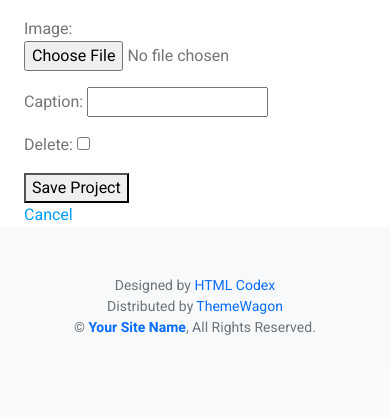
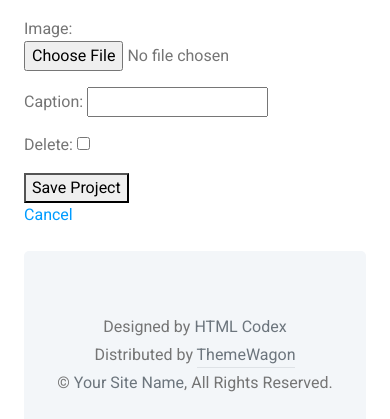
Before and after one commit to StanSorochynskyi/alexTScon_app, a Django app: page /projects/project/new/ in a window 390 px wide. Shown: the part 817-1236 px from the top of the page. Before the commit the page ends 1152 px from the top, so only its background shows below. Run offline with Django 3.2, Linux system fonts and the light colour scheme; data that the repository does not hold is empty; some libraries are stand-ins or nearby versions.

Commit message:
moving project into production

```diff
--- a/templates/gallery/footer.html
+++ b/templates/gallery/footer.html
@@ -1,66 +1,71 @@
 {% load static %}
 
-<link href="https://cdn.jsdelivr.net/npm/bootstrap-icons@1.10.5/font/bootstrap-icons.css" rel="stylesheet">
+<!-- Footer Start -->
+<!-- Footer Start -->
+<div class="container-fluid pt-4 px-4">
+    <div class="bg-light rounded-top p-4">
+        <div class="row">
+            <!-- CONTACT LINKS -->
+            <div id="links" class="col-12 col-sm-6 text-center text-sm-start mb-4 mb-sm-0">
+                <ul class="list-unstyled">
+                    {% for contact in contacts %}
+                        {% if contact.link %}
+                            <li>
+                                <a href="{{ contact.link }}" target="_blank" class="contact-link d-flex align-items-center gap-2">
+                                    <i class="bi bi-{{ contact.icon }}"></i>
+                                    {{ contact.title }}
+                                </a>
+                            </li>
+                        {% endif %}
+                    {% endfor %}
+                </ul>
+            </div>
 
+            <!-- CREDITS -->
+            <div class="col-12 col-sm-6 text-center text-sm-end">
+                <div class="footer-credit">
+                    <p class="mb-1">
+                        Designed by <a href="https://htmlcodex.com" target="_blank" class="text-decoration-none">HTML Codex</a>
+                    </p>
+                    <p class="mb-1">
+                        Distributed by <a href="https://themewagon.com" target="_blank" class="text-decoration-none border-bottom">ThemeWagon</a>
+                    </p>
+                    <p class="mb-0">
+                        &copy; <a href="#" class="text-decoration-none">Your Site Name</a>, All Rights Reserved.
+                    </p>
+                </div>
+            </div>
+        </div>
+    </div>
+</div>
+<!-- Footer End -->
+
+<!-- Additional Styles -->
 <style>
-    .footer-container {
-        background-color: #f8f9fa; /* Light background for simplicity */
-        padding: 2rem 0;
-    }
-    .footer-links {
-        display: flex;
-        flex-direction: column;
-        align-items: center;
-        gap: 1rem;
-    }
     .contact-link {
         color: #0d6efd;
         font-weight: 600;
         text-decoration: none;
-        transition: all 0.3s ease;
-        display: flex;
-        align-items: center;
-        gap: 0.5rem;
+        transition: color 0.3s ease, transform 0.3s ease;
     }
     .contact-link:hover {
         color: #084298;
+        transform: translateY(-2px);
+    }
+    .footer-credit a {
+        color: #6c757d;
+        transition: color 0.3s ease;
+    }
+    .footer-credit a:hover {
+        color: #0d6efd;
         text-decoration: underline;
     }
-    .footer-credit {
-        font-size: 0.875rem;
-        color: #6c757d;
-        text-align: center;
-        margin-top: 1rem;
+    .footer-credit p {
+        margin-bottom: 0.5rem;
     }
-    .footer-credit a {
-        color: #0d6efd;
-        text-decoration: none;
-    }
-    .footer-credit a:hover {
-        text-decoration: underline;
+    #links{
+        padding-left: 7%
     }
 </style>
 
-<div class="container-fluid footer-container">
-    <div class="row">
-        <div class="col-12 text-center footer-links">
-            <!-- CONTACT LINKS with Icons -->
-            {% for contact in contacts %}
-                {% if contact.link %}
-                    <a href="{{ contact.link }}" target="_blank" class="contact-link">
-                        <i class="bi bi-{{ contact.icon }}"></i> <!-- Assuming 'contact.icon' is the icon name like 'facebook', 'twitter' -->
-                        {{ contact.title }}
-                    </a>
-                {% endif %}
-            {% endfor %}
-        </div>
-        <div class="col-12 text-center">
-            <!-- CREDITS -->
-            <div class="footer-credit">
-                Designed by <a href="https://htmlcodex.com" target="_blank">HTML Codex</a><br>
-                Distributed by <a href="https://themewagon.com" target="_blank">ThemeWagon</a><br>
-                &copy; <a href="#" class="fw-bold">Your Site Name</a>, All Rights Reserved.
-            </div>
-        </div>
-    </div>
-</div>
+<!-- Footer End -->
```
Also changed, not shown: db.sqlite3.
